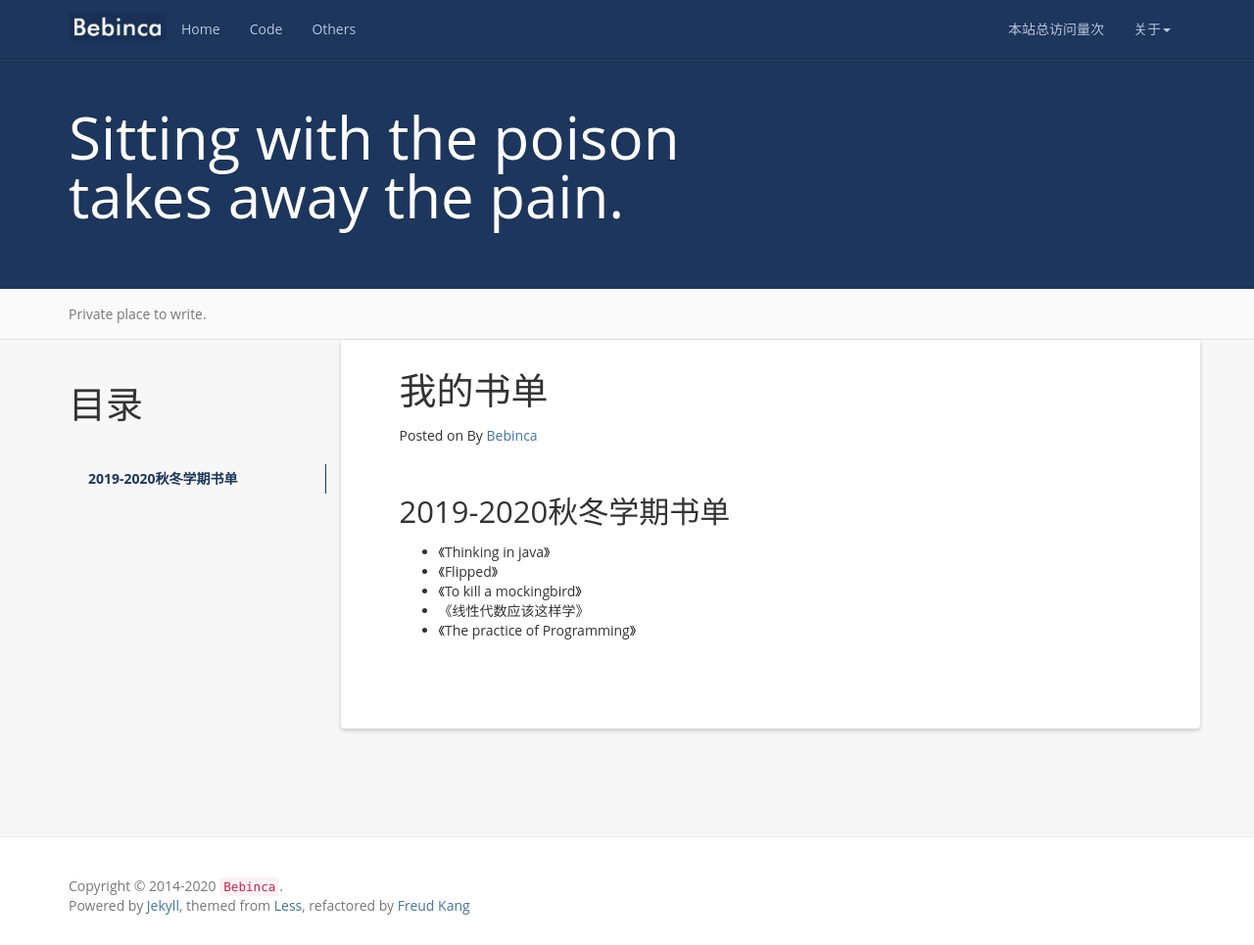
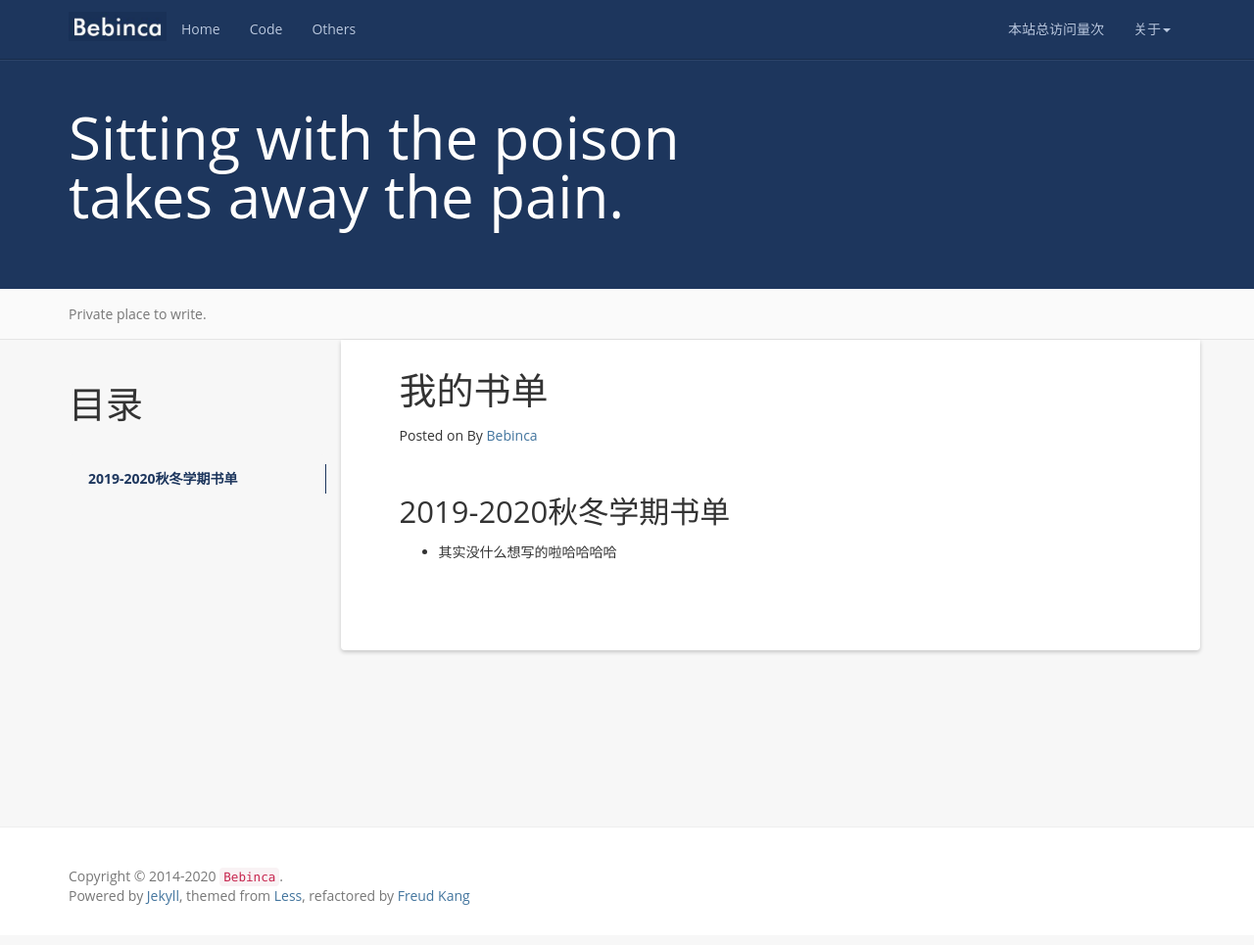
Before and after one commit to bebinca/bebinca.github.io, a Jekyll site: the page built from books.md, in a window 1280 px wide and 965 px high. Shown: the whole window at 98% size. Built offline with Jekyll 4.4.1, drawn with Linux system fonts in a browser that asks for light colours; nearby versions of some CDN libraries; a script that is not in the unit is left out; comment, search, counter and statistics services are not loaded.

Commit message:
Update books.md

```diff
--- a/books.md
+++ b/books.md
@@ -11,8 +11,4 @@ permalink: /books/
 2019-2020秋冬学期书单
 -----------------------------------------------------------------
 
-+ 《Thinking in java》
-+ 《Flipped》
-+ 《To kill a mockingbird》
-+ 《线性代数应该这样学》
-+ 《The practice of Programming》
++ 其实没什么想写的啦哈哈哈哈
```
